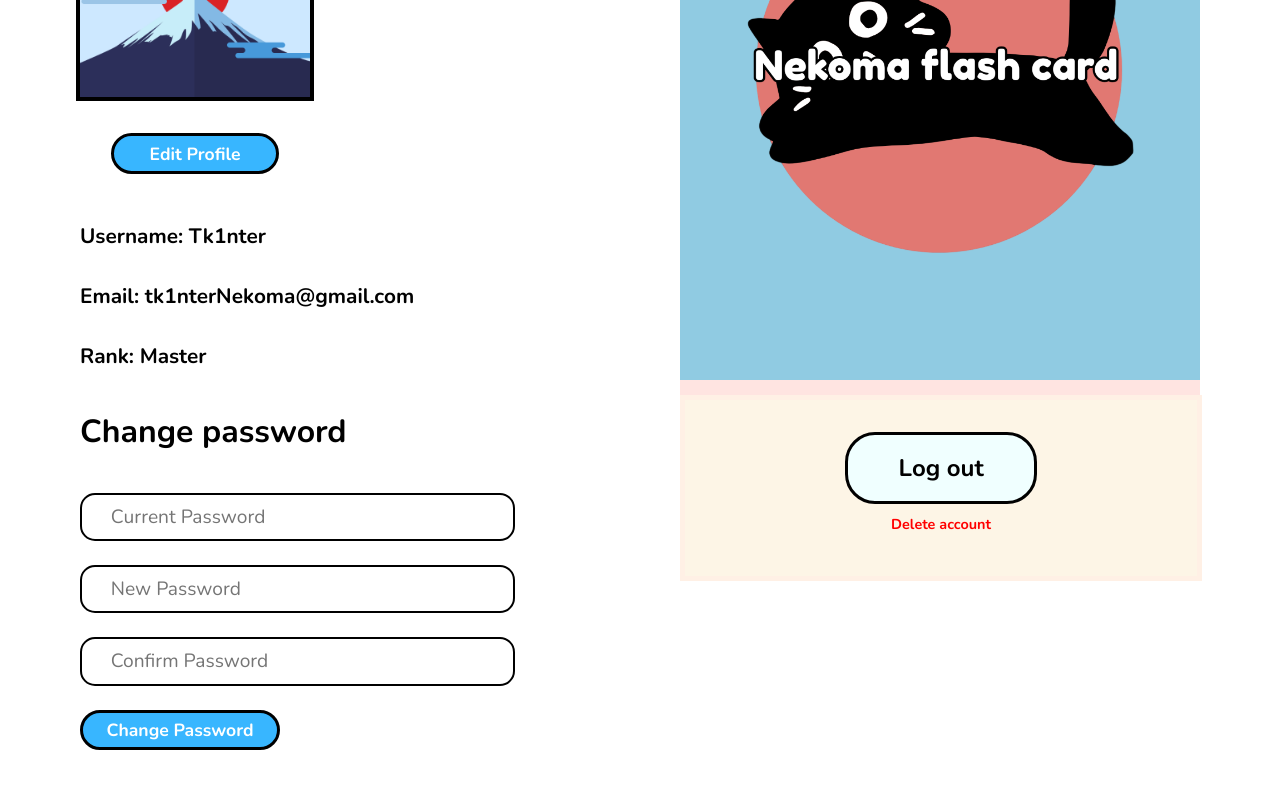
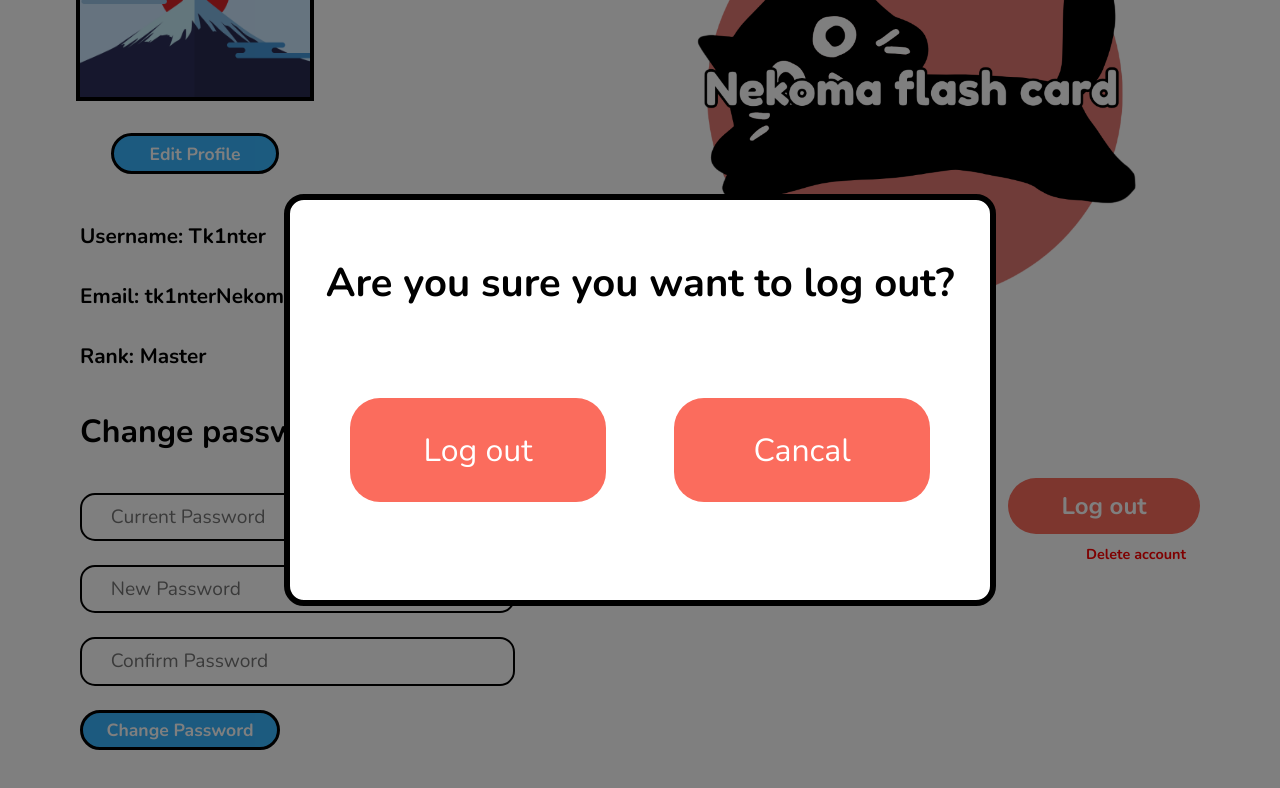
Before and after one commit to ROYY-Y/Web-Project, a plain HTML site: page HTML/Profile.html in a window 1280 px wide. Both pictures are taken after a click on the button "Log out". Shown: the part 410-1198 px from the top of the page. Drawn offline with nearby package versions, Linux system fonts and the light colour scheme.

Commit message:
pea add profile

```diff
--- a/CSS/Profile.css
+++ b/CSS/Profile.css
@@ -152,15 +152,15 @@ main {
     justify-content: center;
     align-items: center;
     width: 100%;
-    min-height: 600px;
-    overflow: hidden;
-    background-color: #90cbe2;
-    border-bottom: 15px solid #FFE4E1;
+    min-height: 650px;
+    /* overflow: hidden; */
+    /* background-color: #90cbe2; */
+    /* border-bottom: 15px solid #FFE4E1; */
 }
 
 .neko {
     width: 80%;
-    max-width: 25rem;
+    max-width: 30rem;
     height: auto;
     aspect-ratio: 1 / 1;
 }
@@ -182,7 +182,7 @@ main {
     width: 7.5rem;
     height: 7.5rem;
     margin-left: -14rem;
-    margin-top: -16rem;
+    margin-top: -18rem;
     z-index: 1;
 }
 
@@ -190,7 +190,7 @@ main {
     width: 7.5rem;
     height: 7.5rem;
     margin-left: -6rem;
-    margin-top: -15rem;
+    margin-top: -17.7rem;
 }
 .red img{
     width: 100%;
@@ -204,28 +204,32 @@ main {
 }
 .box {
     width: 98.5%;
-    padding: 2rem 0;
     display: flex;
     flex-direction: column;
     justify-content: center;
     align-items: center;
-    gap: rem;
     flex-wrap: wrap;
-    border: 5px solid #FFF0E5;
-    background-color: #FDF5E6;
+    /* border: 5px solid #FFF0E5; */
+    /* background-color: #FDF5E6; */
+    margin-top: 3rem;
 }
 
 .log {
+
     width: 12rem;
-    padding: 0.7em 0;
+    padding: 0.5em 0;
     text-align: center;
     border-radius: 30px;
 
-    background-color: azure;
-    border: 3px solid black;
+    background-color: #fb6c5d;
+    /* border: 3px solid black; */
+    border: none;
+    color: white;
     font-size: 1.5rem;
     font-weight: 700;
     transition: all 0.3s ease-in-out;
+    display: block;
+    margin-left: auto;
 }
 .Dea{
     width: 8rem;
@@ -235,6 +239,8 @@ main {
     font-weight: 700;
     color: red;
     transition: all 0.3s ease-in-out;
+    display: block;
+    margin-left: 27.5rem;
 }
 .Dea:hover{
      text-decoration: underline;
@@ -245,6 +251,56 @@ main {
 .log:hover{
     box-shadow: 0 8px 20px rgb(0, 0, 0, 0.2);
     cursor: pointer;
-    color: aliceblue;
+    color: rgb(255, 255, 255);
     background-color: rgb(210, 48, 48);
 }
+/* POP UP */
+.box_logout,.box_delete{
+  position: fixed;
+  inset: 0;
+  background: rgba(0, 0, 0, 0.5);
+  display: none;
+  justify-content: center;
+  align-items: center;
+  z-index: 1;
+}
+
+.content ,.content_D{
+  background: #fff;
+  border-radius: 20px;
+  text-align: center;
+  min-width: 700px;
+  min-height: 400px;
+  border: 6px solid black;
+}
+.box_logout.show,.box_delete.show{
+  display: flex;
+}
+.content p,.content_D p{
+    padding: 1rem;
+    font-size: 2.5rem;
+    font-weight: 800;
+
+}
+#confirmLogout,#close,#confirmDelete,#close_d{
+    width: 16rem;
+    height: 6.5rem;
+    border-radius: 30px;
+    font-size: 2rem;
+    font-weight: 100;
+    border: none;
+    background-color: #fb6c5d;
+    color: white;
+    transition: all 0.3s ease-in-out;
+}
+#confirmLogout , #confirmDelete{
+    margin-top: 2rem;
+    margin-right: 4rem;
+}
+
+#confirmLogout:hover,#close:hover,#confirmDelete:hover,#close_d:hover{
+    box-shadow: 0 8px 20px rgb(0, 0, 0, 0.2);
+    cursor: pointer;
+    color: rgb(255, 255, 255);
+    background-color: rgb(210, 48, 48);
+}
--- a/HTML/Profile.html
+++ b/HTML/Profile.html
@@ -16,11 +16,13 @@
             <h1>HOME</h1>
             <img src="../Img/Main/Logo_Home.png">
         </div>
-        <div class="nav-container nav-container-collection" onclick="window.location.href='Collection.html'"> <!--Collection Box-->
+        <div class="nav-container nav-container-collection" onclick="window.location.href='Collection.html'">
+            <!--Collection Box-->
             <h1>COLLECTION</h1>
             <img src="../Img/Main/Logo_Collection.png">
         </div>
-        <div class="nav-container nav-container-statistic" onclick= "window.location.href='Statistic.html'"> <!--Statistic Box-->
+        <div class="nav-container nav-container-statistic" onclick="window.location.href='Statistic.html'">
+            <!--Statistic Box-->
             <h1>STATISTIC</h1>
             <img src="../Img/Main/Logo_Statistic.png">
         </div>
@@ -31,11 +33,11 @@
     </nav>
 
     <main>
-        <section class = "main-sec main-left">
+        <section class="main-sec main-left">
             <h2>Profile</h2>
             <section class="profile-info-box">
                 <section class="profile-info-img">
-                    <div id = "profile-info-img-box"></div>
+                    <div id="profile-info-img-box"></div>
                     <button id="profile-info-img-btn">Edit Profile</button>
                 </section>
                 <section class="profile-info-text">
@@ -46,27 +48,44 @@
             </section>
             <h2>Change password</h2>
             <section class="change-pass-box">
-                <input class = "change-pass-input" id="CurrentPassword" name="CurrentPassword" type="password" placeholder="Current Password" required>
-                <input class = "change-pass-input" id="NewPassword" name="NewPassword" type="password" placeholder="New Password" required>
-                <input class = "change-pass-input" id="ConfirmPassword" name="ConfirmPassword" type="password" placeholder="Confirm Password" required>
+                <input class="change-pass-input" id="CurrentPassword" name="CurrentPassword" type="password"
+                    placeholder="Current Password" required>
+                <input class="change-pass-input" id="NewPassword" name="NewPassword" type="password"
+                    placeholder="New Password" required>
+                <input class="change-pass-input" id="ConfirmPassword" name="ConfirmPassword" type="password"
+                    placeholder="Confirm Password" required>
                 <button type="submit" id="change-pass-btn" class="btn">Change Password</button>
             </section>
 
         </section>
-        <section class = "main-sec main-right">
+        <section class="main-sec main-right">
             <div class="picture">
                 <div class="blue"><img src="../Img/Login/fetishbule.png"></div>
                 <div class="red"><img src="../Img/Login/fetishred.png"></div>
                 <div class="neko"><img src="../Img/Login/catnekoma.png"></div>
             </div>
             <div class="box">
-                    <button type="submit" id="Login" class="log">Log out</button>
+                <button type="submit" id="logoutBtn" class="log">Log out</button>
 
-                    <div class="Dea">Delete account</div>
+                <div id="Delete_a"class="Dea">Delete account</div>
 
             </div>
         </section>
+        <div class="box_logout" id="logout">
+            <div class="content">
+                <p>Are you sure you want to log out?</p>
+                <button id="confirmLogout">Log out</button>
+                <button id="close">Cancal</button>
+            </div>
+        </div>
+        <div class="box_delete" id="Delete_account">
+            <div class="content_D">
+                <p>Are you sure you want to log out?</p>
+                <button id="confirmDelete">Delete account</button>
+                <button id="close_d">Cancal</button>
+            </div>
+        </div>
     </main>
 </body>
-
+<script src="../JAVASCRIPT/Profile.js"></script>
 </html>
--- /dev/null
+++ b/JAVASCRIPT/Profile.js
@@ -0,0 +1,39 @@
+  const logoutBtn = document.getElementById('logoutBtn');
+  const logout = document.getElementById('logout');
+  const closeBtn = document.getElementById('close');
+  const confirmLogoutBtn = document.getElementById('confirmLogout');
+
+  const delete_a = document.getElementById('Delete_a');
+  const Delete_account = document.getElementById('Delete_account');
+  const close_d = document.getElementById('close_d');
+  const confirmDelete = document.getElementById('confirmDelete');
+
+ // DELETE POPUP
+delete_a.addEventListener('click', () => {
+  Delete_account.classList.add('show');   // เปิดกล่อง
+});
+
+close_d.addEventListener('click', () => {
+  Delete_account.classList.remove('show'); // ปิดกล่องด้วยปุ่ม Cancel
+});
+
+Delete_account.addEventListener('click', (e) => {
+  if (e.target === Delete_account) {       // คลิกพื้นหลังด้านนอก = ปิด
+    Delete_account.classList.remove('show');
+  }
+});
+
+// LOGOUT POPUP
+logoutBtn.addEventListener('click', () => {
+  logout.classList.add('show');           // เปิดกล่อง
+});
+
+closeBtn.addEventListener('click', () => {
+  logout.classList.remove('show');        // ปิดด้วยปุ่ม Cancel
+});
+
+logout.addEventListener('click', (e) => {
+  if (e.target === logout) {              // คลิกพื้นหลัง = ปิด
+    logout.classList.remove('show');
+  }
+});
```
